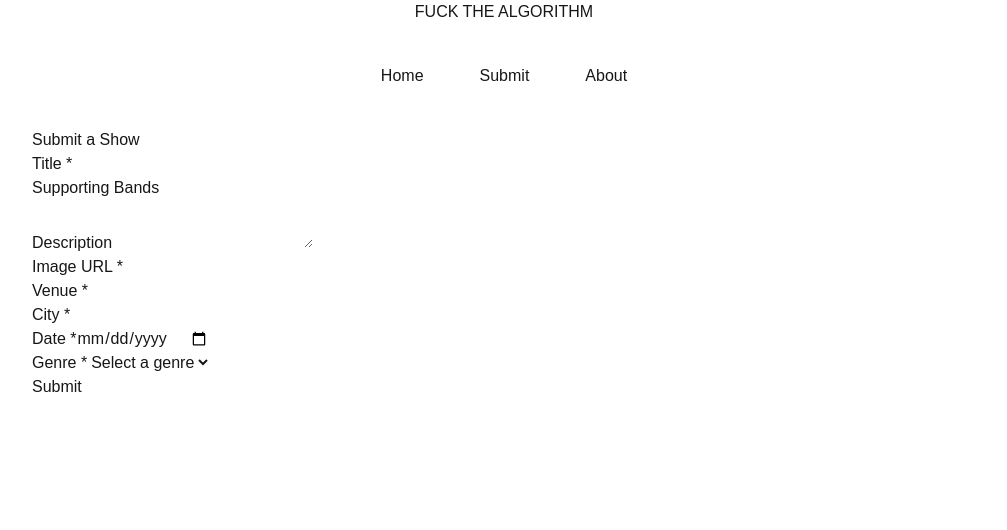
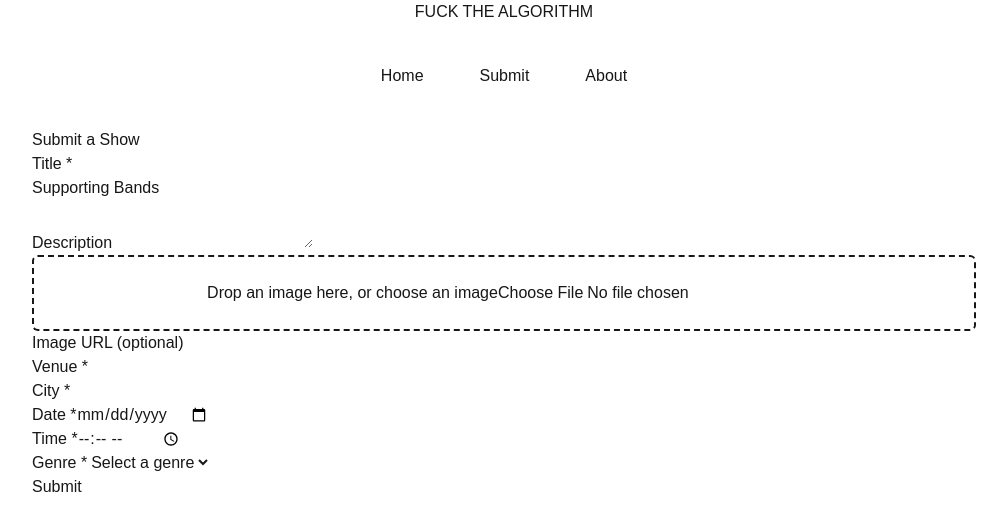
Before and after one commit to jbunds801/wordofmouth, a Next.js app: page /submit in a window 1280 px wide. Shown: the top 530 px of the page, without its empty margins (136-1143 px from the left). Built offline with nearby package versions, Linux system fonts and the light colour scheme.

Commit message:
add time and image file support to Show and SubmitForm components

```diff
--- a/src/app/page.tsx
+++ b/src/app/page.tsx
@@ -8,14 +8,14 @@ export default function Home() {
   //test data
   const shows: Show[] = [
     {
-      title: "The Great Silence", supportingbands: "w/ Inimiscus, Seasonless, and Moon Traveler Deluxe",
-      description: "Tour with Inimiscus kick-off show!", imageUrl: "/thegreatsilence.jpg",
-      venue: "Urban Lounge", city: 'Salt Lake City', date: "10-01-2026", genre: 'metal'
+      title: "The Great Silence", supportingbands: "w/ Inimicus, Seasonless, and Moon Traveler Deluxe",
+      description: "Tour with Inimicus kick-off show!", imageUrl: "/thegreatsilence.jpg",
+      venue: "Urban Lounge", city: 'Salt Lake City', date: "10-01-2026", time: "9 PM", genre: 'metal'
     },
     {
       title: "Mastodon", supportingbands: "Deafheaven, Alcest",
       description: "A description", imageUrl: "/mastodon.jpg",
-      venue: "The Complex", city: 'Salt Lake City', date: "10-06-2026", genre: 'metal'
+      venue: "The Complex", city: 'Salt Lake City', date: "10-06-2026", time: "9 PM", genre: 'metal'
     },
   ]
 
@@ -36,6 +36,7 @@ export default function Home() {
             venue={`${show.venue},`}
             city={show.city}
             date={show.date}
+            time={show.time}
             genre={show.genre}
           />
         ))}
--- a/src/components/ShowCard.tsx
+++ b/src/components/ShowCard.tsx
@@ -1,8 +1,22 @@
+'use client'
+
+import { useEffect, useRef } from 'react'
 import Image from "next/image"
 import type { Show } from '@/types/show'
 
 
-const ShowCard = ({ title, supportingbands, description, imageUrl, venue, city, date, genre }: Show) => {
+const ShowCard = ({ title, supportingbands, description, imageUrl, imageFile, venue, city, date, time, genre }: Show) => {
+    const uploadedImageRef = useRef<HTMLImageElement>(null)
+
+    useEffect(() => {
+        if (!imageFile || !uploadedImageRef.current) return
+
+        const objectUrl = URL.createObjectURL(imageFile)
+        uploadedImageRef.current.src = objectUrl
+
+        return () => URL.revokeObjectURL(objectUrl)
+    }, [imageFile])
+
     return (
         <div>
             <article className='border-2 rounded-md max-w-2xl mx-auto aspect-5/4 my-10'>
@@ -16,12 +30,31 @@ const ShowCard = ({ title, supportingbands, description, imageUrl, venue, city,
                             <p className='text-s sm:text-base'> <span className='font-semibold'>Where:</span> {venue}</p>
                             <p className='text-s sm:text-base'>{city}</p>
                             <p className='text-s sm:text-base'><span className='font-semibold'>When:</span> {date}</p>
+                            <p className='text-s sm:text-base'><span className='font-semibold'>Time:</span> {time}</p>
                             <p>{genre}</p>
                         </div>
                     </div>
 
                     <div className='relative w-2/3'>
-                        <Image className='object-contain object-top' loading="eager" fill src={imageUrl} alt={`${title} image`} />
+                        {imageUrl ? (
+                            <Image
+                                className='object-contain object-top'
+                                loading="eager"
+                                fill
+                                src={imageUrl}
+                                alt={`${title} image`}
+                            />
+                        ) : imageFile ? (
+                            // A local File uses a temporary browser URL, which Next.js cannot optimize.
+                            // eslint-disable-next-line @next/next/no-img-element
+                            <img
+                                ref={uploadedImageRef}
+                                className='object-contain object-top h-full w-full'
+                                alt={`${title} image`}
+                            />
+                        ) : (
+                            <p>No image available</p>
+                        )}
                     </div>
                 </div>
             </article>
--- a/src/components/SubmitForm.tsx
+++ b/src/components/SubmitForm.tsx
@@ -1,11 +1,12 @@
 'use client'
 
 import React, { useState } from 'react'
+import type { Show } from '@/types/show'
 
 const genres = ['Rock', 'Metal', 'Indie', 'Hip-Hop']
 
 const SubmitForm = () => {
-    const [form, setForm] = useState({
+    const [form, setForm] = useState<Show>({
         title: '',
         supportingbands: '',
         description: '',
@@ -13,15 +14,39 @@ const SubmitForm = () => {
         venue: '',
         city: '',
         date: '',
+        time: '',
         genre: '',
     })
+    const [imageError, setImageError] = useState('')
 
     const handleChange = (e: React.ChangeEvent<HTMLInputElement | HTMLTextAreaElement | HTMLSelectElement>) => {
         setForm({ ...form, [e.target.name]: e.target.value })
+
+        if (e.target.name === 'imageUrl') {
+            setImageError('')
+        }
+    }
+
+    const handleImageFile = (file?: File) => {
+        if (!file) return
+
+        setForm({ ...form, imageFile: file })
+        setImageError('')
+    }
+
+    const handleDrop = (e: React.DragEvent<HTMLDivElement>) => {
+        e.preventDefault()
+        handleImageFile(e.dataTransfer.files[0])
     }
 
     const handleSubmit = (e: React.SubmitEvent<HTMLFormElement>) => {
         e.preventDefault()
+
+        if (!form.imageUrl && !form.imageFile) {
+            setImageError('Add an image URL or drop an image file.')
+            return
+        }
+
         console.log(form)
     }
 
@@ -40,8 +65,26 @@ const SubmitForm = () => {
                 <textarea id="description" name="description" value={form.description} onChange={handleChange} />
             </div>
             <div>
-                <label htmlFor="imageUrl">Image URL *</label>
-                <input id="imageUrl" name="imageUrl" type="url" required value={form.imageUrl} onChange={handleChange} />
+                <div
+                    className="border-2 border-dashed rounded-md p-6 text-center"
+                    onDragOver={(e) => e.preventDefault()}
+                    onDrop={handleDrop}
+                >
+                    <label htmlFor="imageFile">Drop an image here, or choose an image</label>
+                    <input
+                        id="imageFile"
+                        name="imageFile"
+                        type="file"
+                        accept="image/*"
+                        onChange={(e) => handleImageFile(e.target.files?.[0])}
+                    />
+                    {form.imageFile && <p>Selected: {form.imageFile.name}</p>}
+                </div>
+                {imageError && <p role="alert">{imageError}</p>}
+            </div>
+            <div>
+                <label htmlFor="imageUrl">Image URL (optional)</label>
+                <input id="imageUrl" name="imageUrl" type="url" value={form.imageUrl} onChange={handleChange} />
             </div>
             <div>
                 <label htmlFor="venue">Venue *</label>
@@ -54,6 +97,10 @@ const SubmitForm = () => {
             <div>
                 <label htmlFor="date">Date *</label>
                 <input id="date" name="date" type="date" required value={form.date} onChange={handleChange} />
+            </div>
+            <div>
+                <label htmlFor="time">Time *</label>
+                <input id="time" name="time" type="time" required value={form.time} onChange={handleChange} />
             </div>
             <div>
                 <label htmlFor="genre">Genre *</label>
--- a/src/types/show.ts
+++ b/src/types/show.ts
@@ -2,9 +2,11 @@ export type Show = {
     title: string
     supportingbands?: string
     description?: string
-    imageUrl: string
+    imageUrl?: string
+    imageFile?: File
     venue: string
     city: string
     date: string
+    time: string
     genre: string
 }
```
